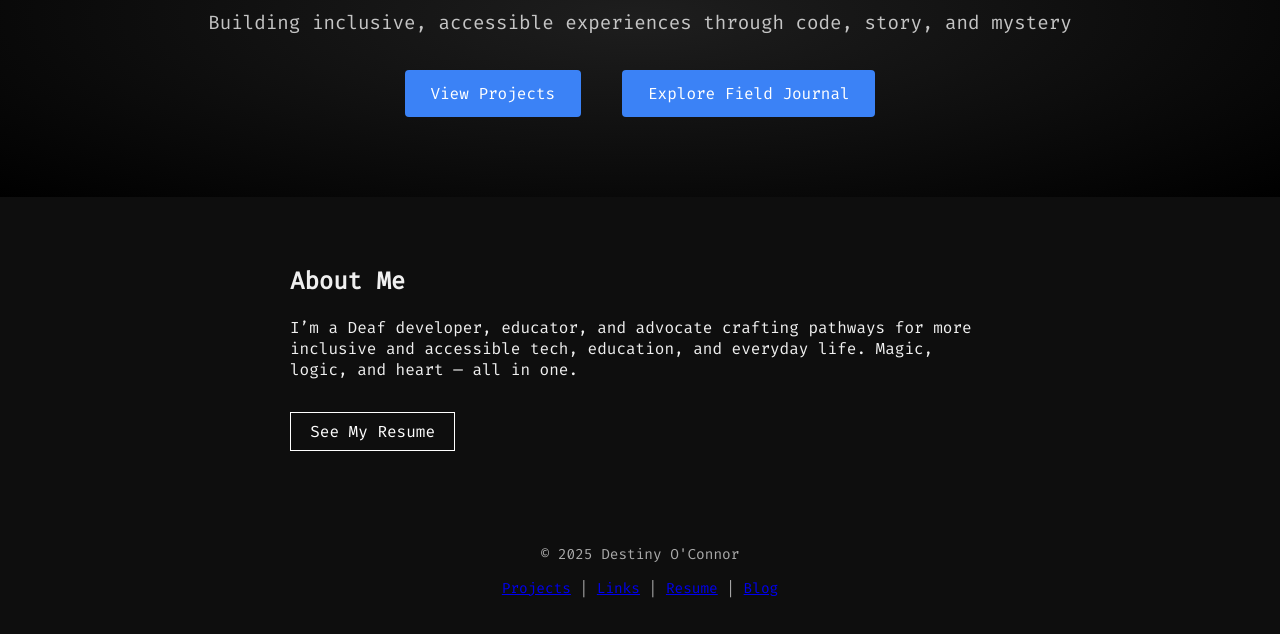
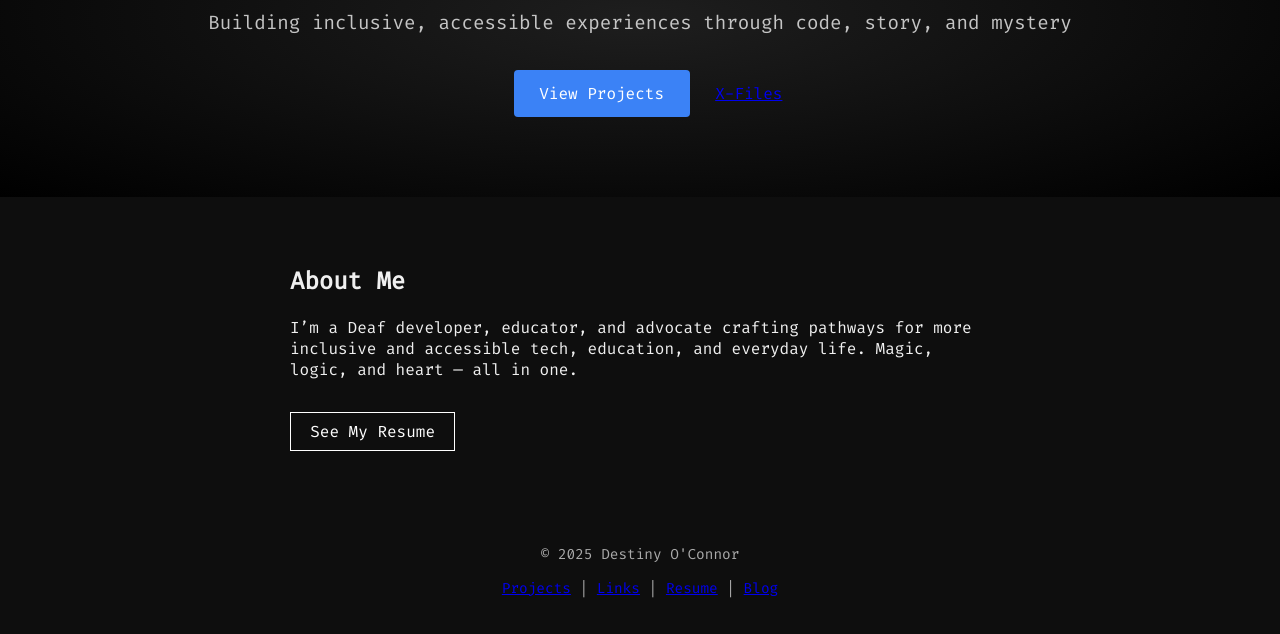
Before and after one commit to Deafveloper/Destiny-Oconnor-2.0, a plain HTML site: page index.html in a window 1280 px wide. Shown: the part 162-796 px from the top of the page. Drawn offline with nearby package versions, Linux system fonts and the light colour scheme.

Commit message:
Summary
feat: rename blog to xfiles theme, update global styles with comments, and revise navigation links in index.html

```diff
--- a/index.html
+++ b/index.html
@@ -13,7 +13,7 @@
     <p class="hero-subtext">Building inclusive, accessible experiences through code, story, and mystery</p>
     <div class="hero-buttons">
       <a href="projects.html" class="btn">View Projects</a>
-      <a href="blog.html" class="btn">Explore Field Journal</a>
+      <a href="xfiles.html">X-Files</a>
     </div>
   </header>
 
```
Also changed, not shown: xfiles.html (added).
